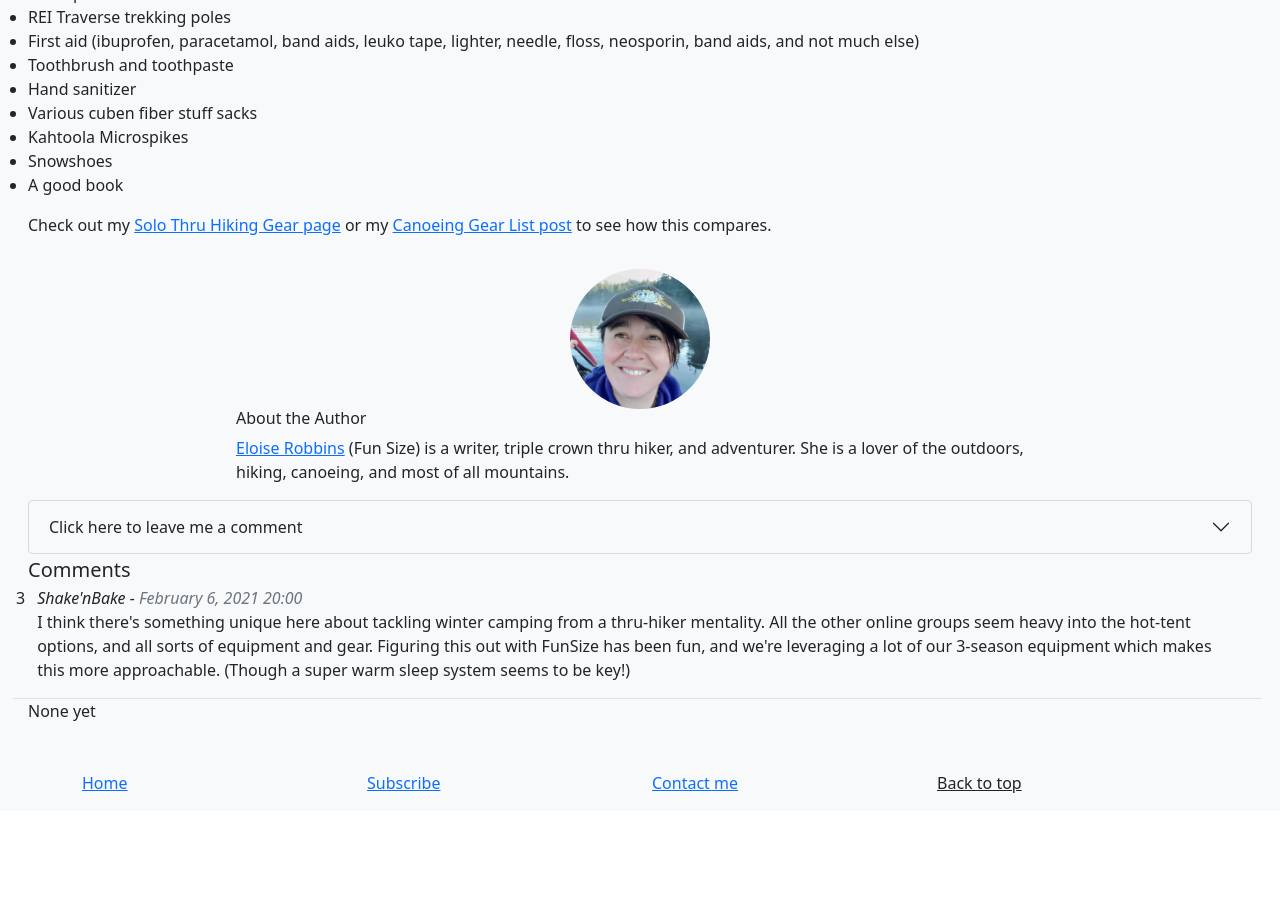
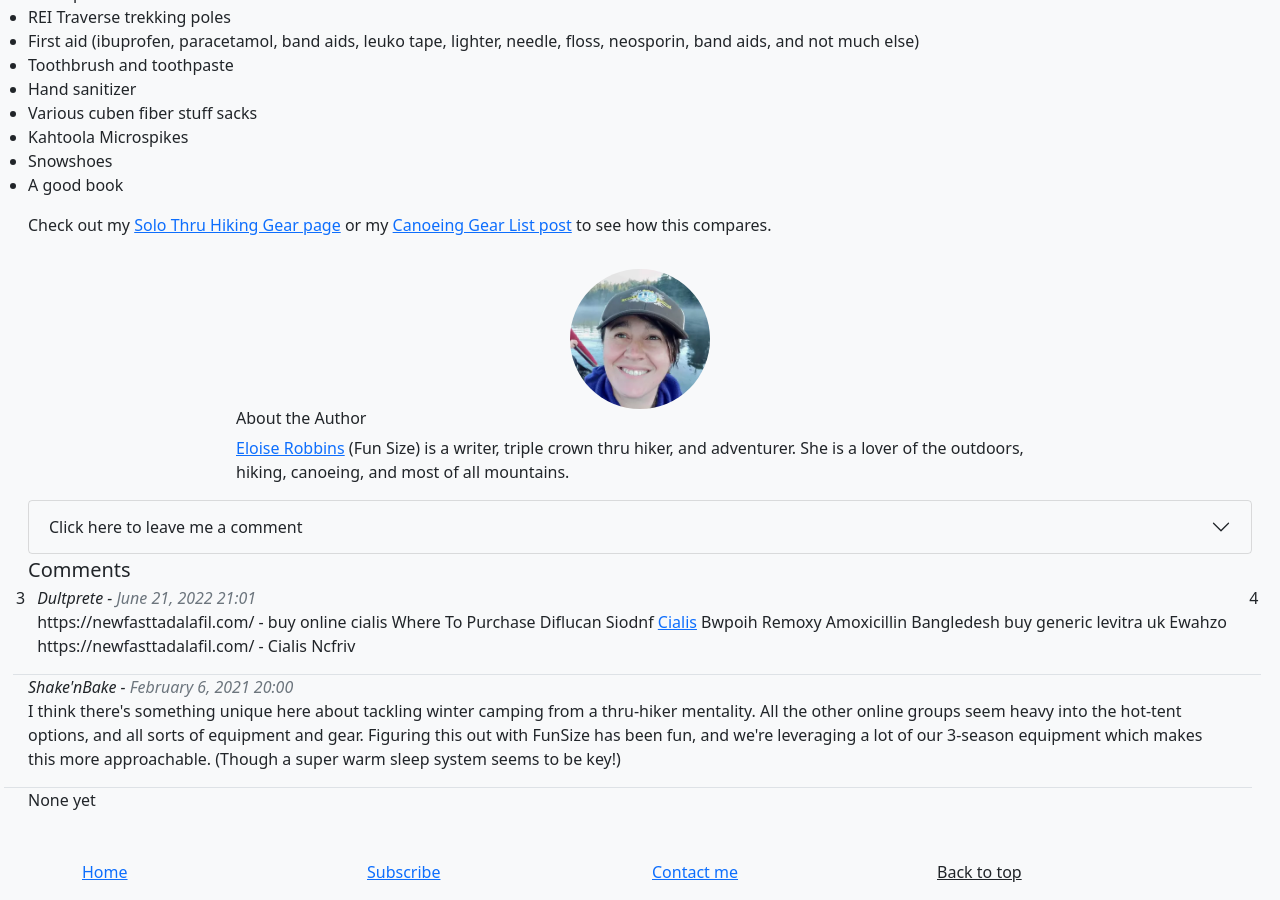
Before and after one commit to number5alive/funsizehikes, a Jekyll site: the page built from blog/_posts/2021-02-02-WinterAdventureGear.md, in a window 1280 px wide and 900 px high, scrolled down 1102 px. Built offline with Jekyll 4.4.1, drawn with Linux system fonts in a browser that asks for light colours; before the commit the page ends 1913 px from its top, so only the background shows below that.

Commit message:
New comment for blogWinterAdventureGear from Dultprete

```diff
--- a/_data/comments/blogWinterAdventureGear.yml
+++ b/_data/comments/blogWinterAdventureGear.yml
@@ -1,3 +1,9 @@
+- comment: https://newfasttadalafil.com/ - buy online cialis Where To Purchase Diflucan
+    Siodnf <a href=https://newfasttadalafil.com/>Cialis</a> Bwpoih Remoxy Amoxicillin
+    Bangledesh buy generic levitra uk Ewahzo https://newfasttadalafil.com/ - Cialis
+    Ncfriv
+  datetime: 2022/06/21 21:01:58
+  name: Dultprete
 - comment: I think there's something unique here about tackling winter camping from
     a thru-hiker mentality. All the other online groups seem heavy into the hot-tent
     options, and all sorts of equipment and gear. Figuring this out with FunSize has
```
